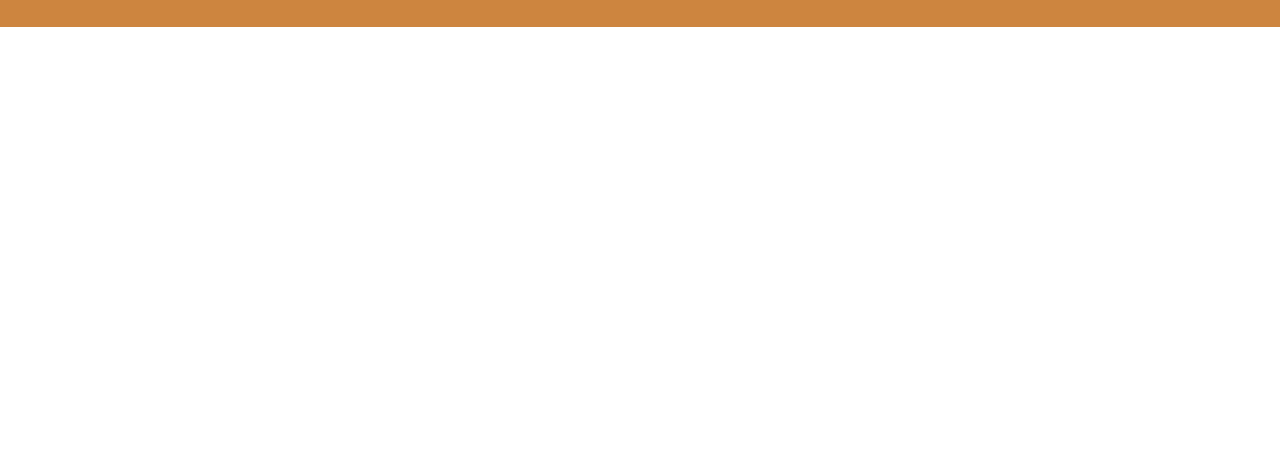
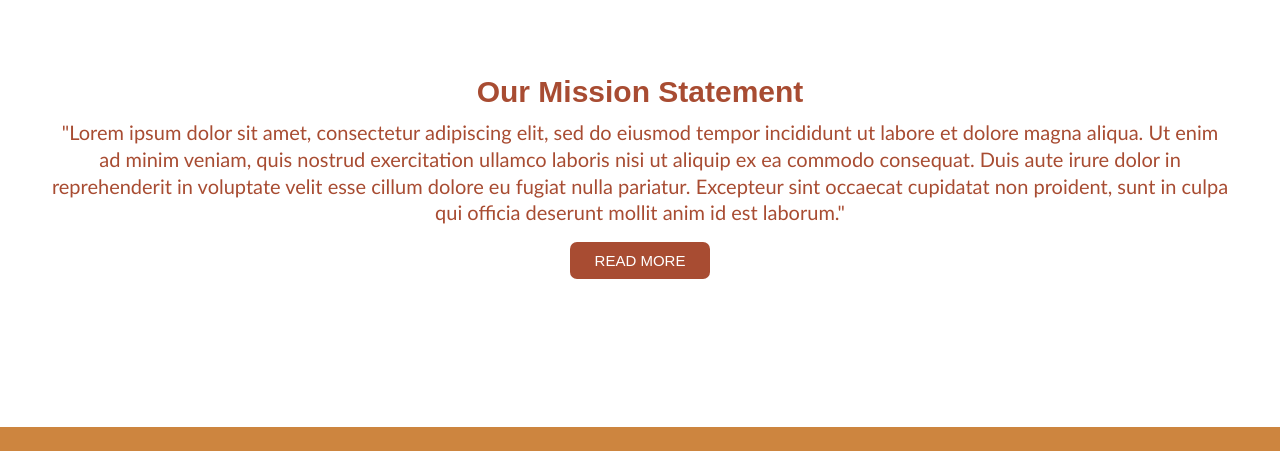
Before and after one commit to k-manalo/GIT_Assignment, a plain HTML site: page index.html in a window 1280 px wide. Shown: the part 2073-2524 px from the top of the page. Before the commit the page ends 2100 px from the top, so only its background shows below. Drawn offline with Linux system fonts and the light colour scheme.

Commit message:
Section 4
Created section 4

```diff
--- a/index.html
+++ b/index.html
@@ -86,7 +86,19 @@
             </p>
 
       </section>
-      <section class="section-4"></section>
+      <section class="section-4">
+        <h2>Our Mission Statement</h2>
+        <p>
+           "Lorem ipsum dolor sit amet, consectetur adipiscing elit, sed do
+            eiusmod tempor incididunt ut labore et dolore magna aliqua. Ut enim
+            ad minim veniam, quis nostrud exercitation ullamco laboris nisi ut
+            aliquip ex ea commodo consequat. Duis aute irure dolor in
+            reprehenderit in voluptate velit esse cillum dolore eu fugiat nulla
+            pariatur. Excepteur sint occaecat cupidatat non proident, sunt in
+            culpa qui officia deserunt mollit anim id est laborum."
+        </p>
+        <a class="read-button" href="#">READ MORE</a>
+      </section>
       <section class="section-5"></section>
       <section class="section-6"></section>
   </body>
--- a/scss/hero-container.scss
+++ b/scss/hero-container.scss
@@ -31,6 +31,7 @@
       color: white;
       font-size: 40px;
       font-family: Arial, Helvetica, sans-serif;
+      margin-bottom: 20px;
     }
   }
 
@@ -39,8 +40,7 @@
     background-color: peru;
     text-decoration: none;
     color: white;
-    font-family: "Gill Sans", "Gill Sans MT", Calibri, "Trebuchet MS",
-      sans-serif;
+    font-family: Arial, Helvetica, sans-serif;
     font-weight: 100;
     font-size: 15px;
     border-radius: 7px;
--- a/scss/section-3.scss
+++ b/scss/section-3.scss
@@ -20,6 +20,7 @@
   }
 
   .desc1 {
+    margin-right: 20px;
     margin-top: 40px;
     width: 600px;
     height: 300px;
--- /dev/null
+++ b/scss/section-4.scss
@@ -0,0 +1,36 @@
+.section-4 {
+  margin: 0 auto;
+  width: 100%;
+  height: 100%;
+  display: flex;
+  flex-direction: column;
+  justify-content: center;
+  padding: 50px;
+
+  h2 {
+    margin: 0 auto;
+    font-size: 30px;
+    color: #a84c32;
+    font-family: Arial, Helvetica, sans-serif;
+  }
+
+  p {
+    margin-top: 10px;
+    text-align: center;
+    font-size: 15pt;
+    color: #a84c32;
+    line-height: 20pt;
+  }
+
+  .read-button {
+    margin: 0 auto;
+    padding: 10px 25px;
+    background-color: #a84c32;
+    text-decoration: none;
+    color: white;
+    font-family: Arial, Helvetica, sans-serif;
+    font-size: 15px;
+    border-radius: 7px;
+    text-align: center;
+  }
+}
--- a/scss/styles.scss
+++ b/scss/styles.scss
@@ -1,3 +1,4 @@
+@import "section-4";
 @import "section-3";
 @import "section-2";
 @import "section-1";
```
Also changed, not shown: css/section-4.css (added), css/styles.css, 1 other file.
